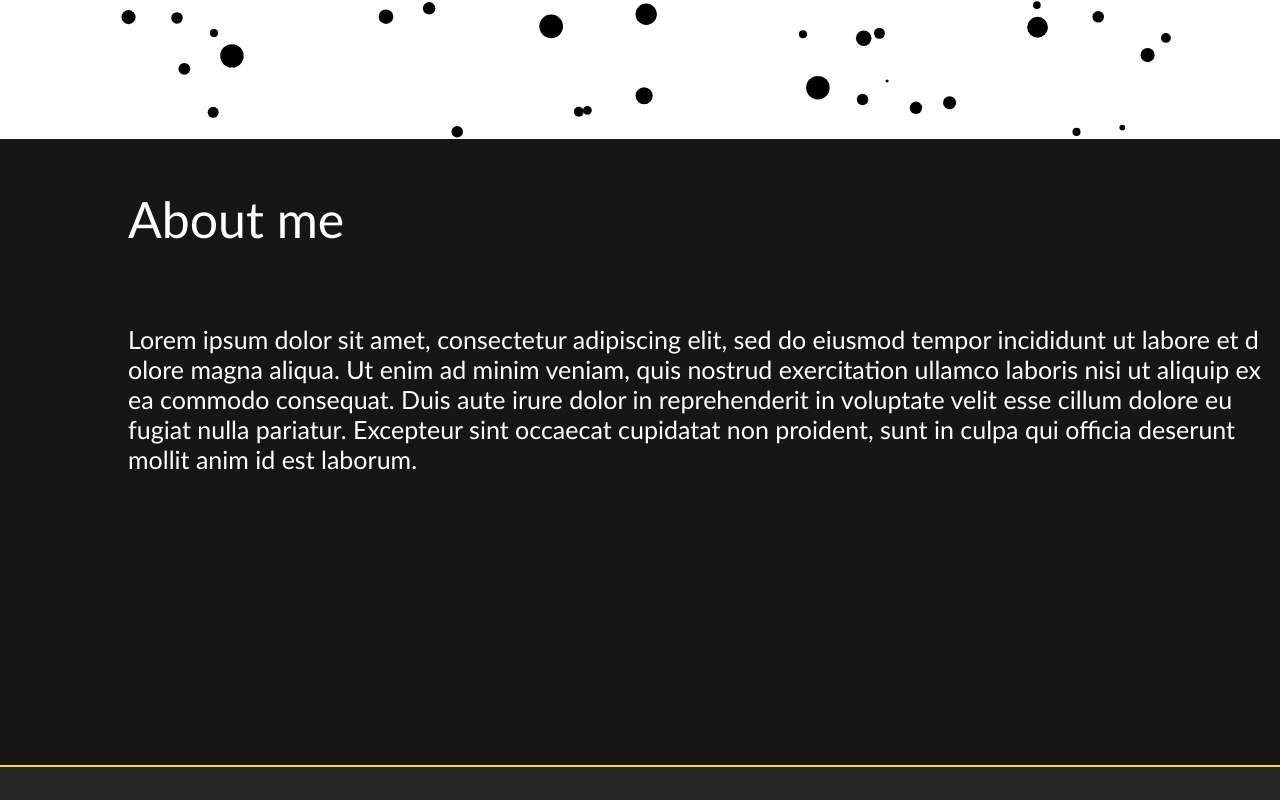
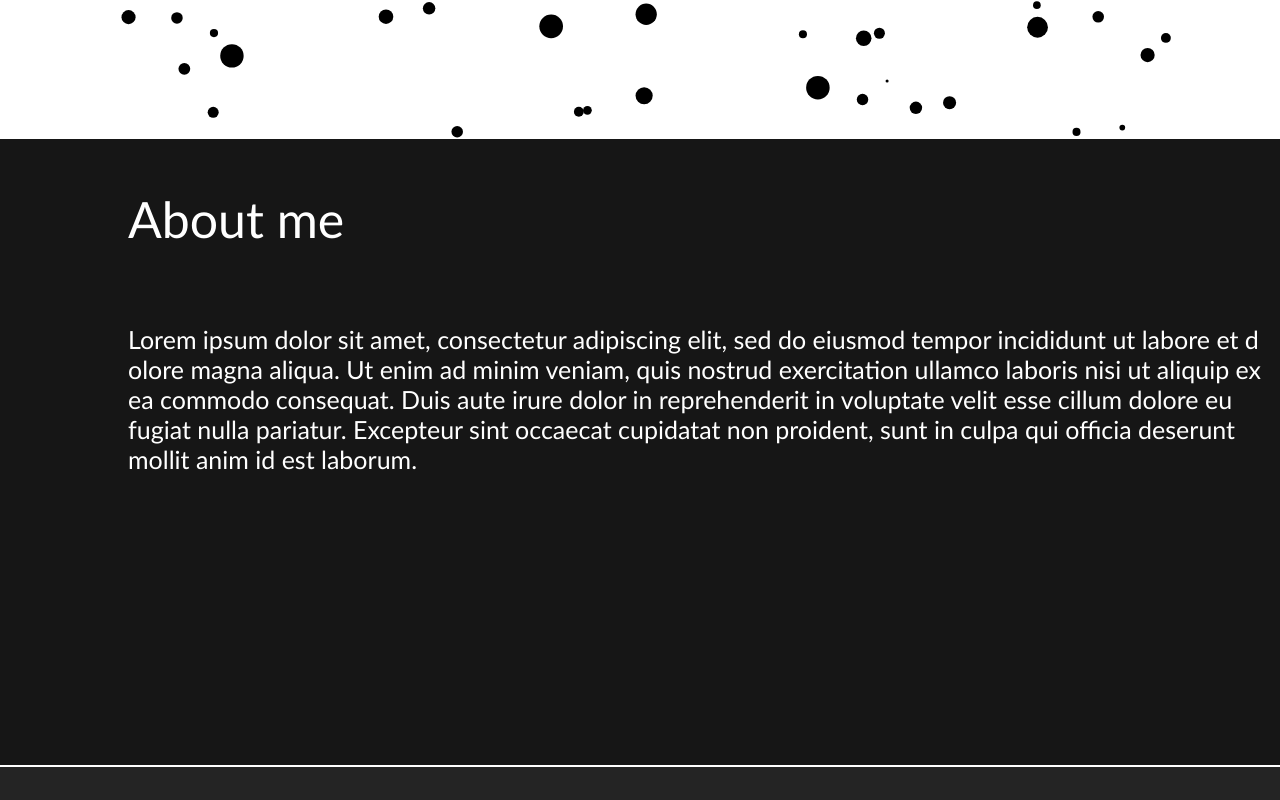
Before and after one commit to Akerrules/Akerrules-Website, a plain HTML site: page index.html in a window 1280 px wide. Shown: the part 760-1560 px from the top of the page. Drawn offline with Linux system fonts and the light colour scheme; a web font is replaced by a local one.

Commit message:
update separator color

```diff
--- a/style.css
+++ b/style.css
@@ -160,7 +160,7 @@ li.nav-link:hover{
   outline-style: outset;
   padding-left: 10%;
   /* outline: 2px solid #c714ff; */
- outline: 2px solid #ffd043;
+ outline: 2px solid #ffffff;
   /*padding: 10px;*/
 }
 
```
